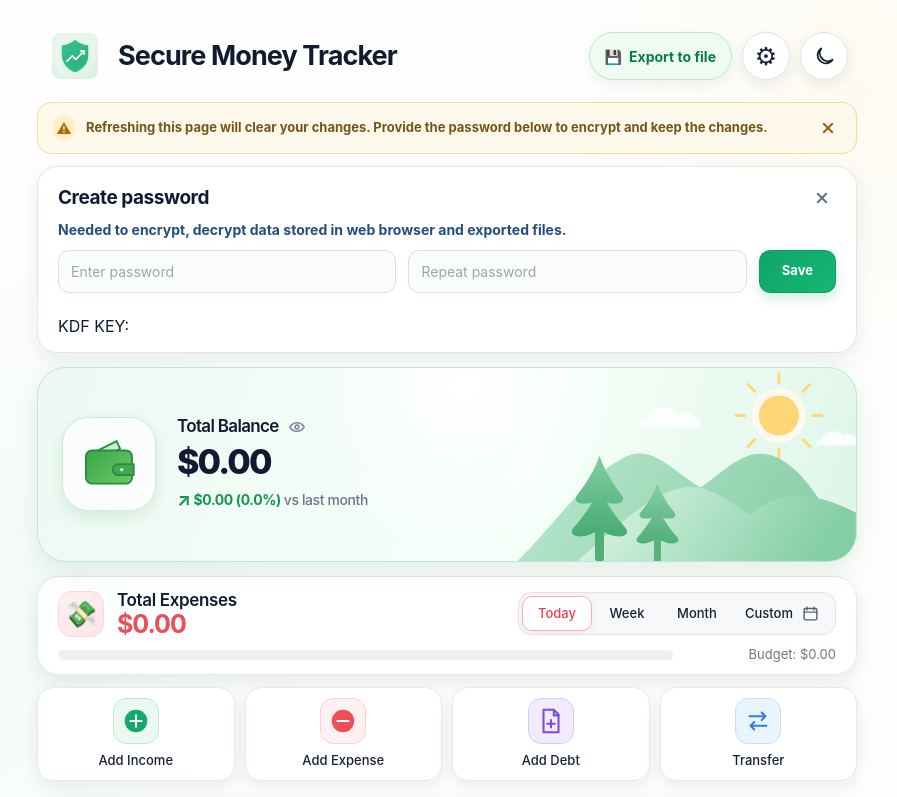
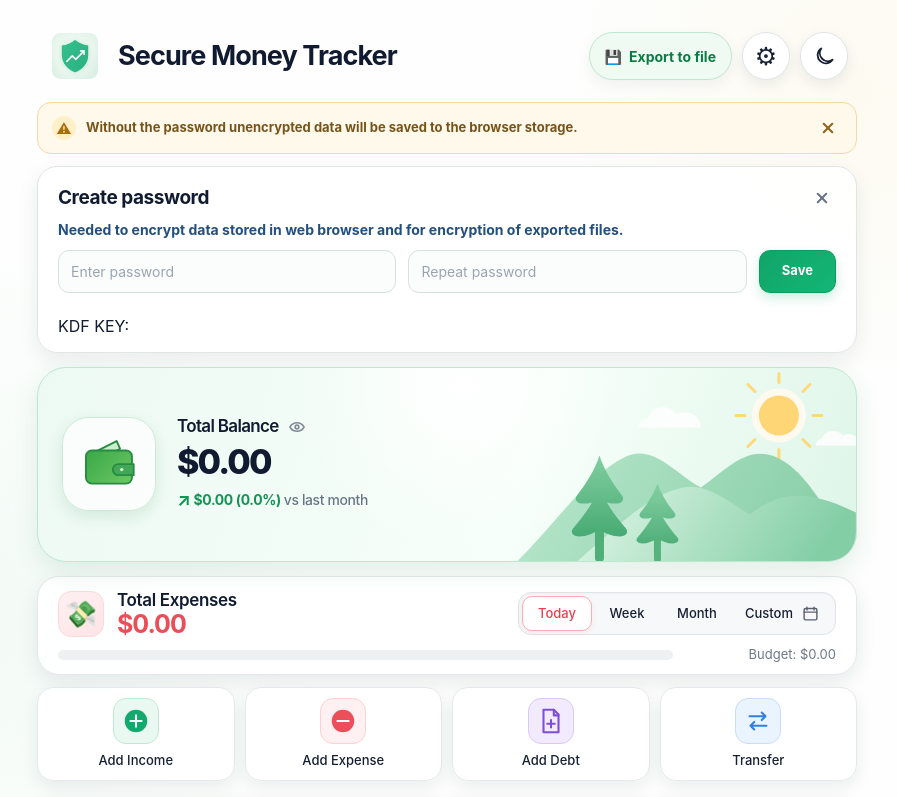
Before and after one commit to beznosd/secure-money-tracker, a SvelteKit app: page /wallet in a window 1280 px wide. Shown: the top 797 px of the page, without its empty margins (193-1090 px from the left). Built offline with nearby package versions, Linux system fonts and the light colour scheme.

Commit message:
Clarify pass notice.

```diff
--- a/src/routes/wallet/+page.svelte
+++ b/src/routes/wallet/+page.svelte
@@ -137,8 +137,7 @@
 				<span class="data-loss-notice-icon" aria-hidden="true">⚠</span>
 				<p>
 					<strong>
-						Refreshing this page will clear your changes. Provide the password below to encrypt and
-						keep the changes.
+						Without the password unencrypted data will be saved to the browser storage.
 					</strong>
 				</p>
 				<button
@@ -169,7 +168,7 @@
 				<aside class="app-password-notice" id="app-password-notice" role="note">
 					<p>
 						<strong>
-							Needed to encrypt, decrypt data stored in web browser and exported files.
+							Needed to encrypt data stored in web browser and for encryption of exported files.
 						</strong>
 					</p>
 				</aside>
```
